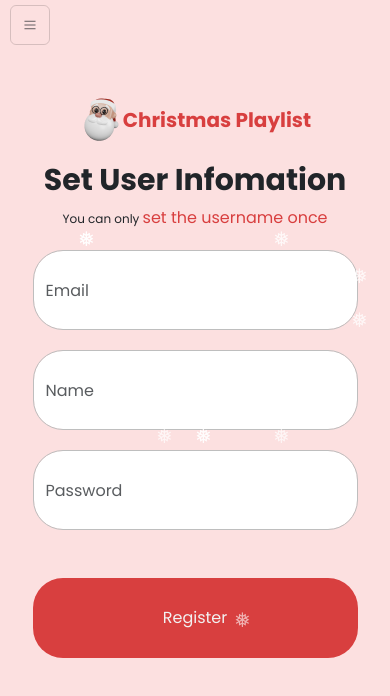
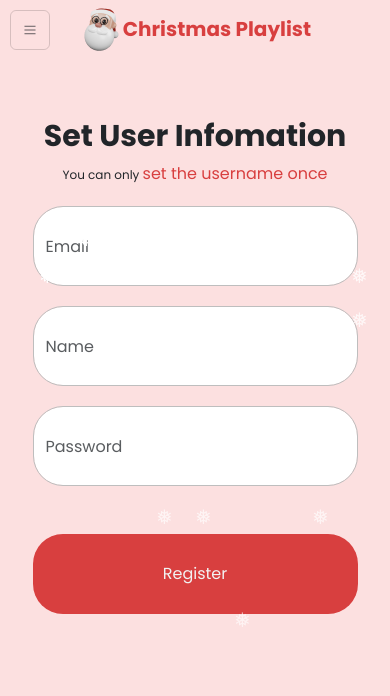
Before and after one commit to ljsunny/react-final-project, a React (Create React App) app: page /register in a window 390 px wide. Shown: the top 696 px of the page. Built offline with nearby package versions, Linux system fonts and the light colour scheme; no server answers.

Commit message:
fixed: mobile header

```diff
--- a/src/css/main.css
+++ b/src/css/main.css
@@ -10,6 +10,16 @@
 body {
   min-height: 100vh;
   background-color: #fce0e0;
+}
+
+.current-page {
+  width: 100%;
+  text-align: center;
+  h1 {
+    color: #d83f3f;
+    font-weight: bold;
+    font-size: 1.25rem;
+  }
 }
 
 /*navigation*/
@@ -163,6 +173,8 @@ body {
   text-align: center;
   border-bottom-left-radius: 66px;
   border-bottom-right-radius: 66px;
+  height: 220px;
+  padding-top: 20px;
 }
 .profileWrap h2 {
   font-size: 20px;
@@ -320,7 +332,8 @@ input[type="file"] {
     min-height: 100vh;
     height: 100%;
   }
-  .loginForm {
+  .loginForm,
+  .regForm {
     width: 80%;
     max-width: 400px;
     height: calc(100vh - 50px);
--- a/src/css/treeGrid.css
+++ b/src/css/treeGrid.css
@@ -14,6 +14,7 @@
   width: 80%;
   margin: 0 auto;
   margin-top: 100px;
+  padding: 50px 50px 50px 100px;
 
   img {
     width: 100%;
@@ -36,6 +37,7 @@
       ". item5 . item6 . item7 . item8 ."
       "item9 . item10 . item11 . item12 . item13";
     align-items: start;
+    padding: 50px 50px 50px 100px;
 
     div {
       display: flex;
@@ -157,10 +159,12 @@
   color: #d83f3f;
   font-weight: 700;
   text-align: center;
+  padding-top: 50px;
 
   span {
     color: black;
     font-weight: 900;
+    font-size: 2rem;
   }
 }
 
@@ -171,4 +175,11 @@
       grid-template-columns: repeat(3, 1fr);
     }
   }
+  .tree-area {
+    margin-top: 50px;
+    padding: 0;
+    .tree-grid {
+      padding: 0;
+    }
+  }
 }
--- a/src/pages/Home.js
+++ b/src/pages/Home.js
@@ -13,7 +13,7 @@ export default function Home() {
     const savedRemoveItems = localStorage.getItem("removeItems");
 
     return {
-      points: savedPoints ? parseInt(savedPoints) : 100,
+      points: savedPoints ? parseInt(savedPoints) : 0,
       decoItems: savedDecoItems ? JSON.parse(savedDecoItems) : {
         "deco-item-1": null,
         "deco-item-2": null,
--- a/src/pages/Login.js
+++ b/src/pages/Login.js
@@ -42,8 +42,8 @@ const Login = ({ onLogin }) => {
   return (
     <div className="loginForm">
       <div className="d-flex mx-auto mt-5 t-box d-lg-none" style={{ justifyContent: 'center', alignItems: 'center'}}>
-      <img src="/santa.png"/>
-      <h1 className="head-t">Christmas Playlist</h1>
+      {/* <img src="/santa.png"/>
+      <h1 className="head-t">Christmas Playlist</h1> */}
       </div>
       <h2>User login</h2>
       <input
--- a/src/pages/Navbar.js
+++ b/src/pages/Navbar.js
@@ -27,6 +27,9 @@ const currentDisplay = (path) => location.pathname === path;
 return (
   <div className="nav-wrap">
     <nav style={{ backgroundColor: isProfilePage ? "#d83f3f" : undefined }} className="navbar navbar-expand-lg nav-icon">
+      <div className="current-page">
+        <h1><img src="/santa.png"/>Christmas Playlist</h1>
+      </div>
       <div className="container-fluid">
         <button
           className="navbar-toggler"
@@ -40,10 +43,11 @@ return (
           <span className={`navbar-toggler-icon ${isProfilePage ? "icon-white" : "icon-black"}`}></span>
         </button>
 
+
         <div className="collapse navbar-collapse" id="navbarNav">
           <ul className="navbar-nav me-auto mt-2 mt-lg-0">
           <li className="nav-item d-none d-lg-block nav-t">
-            <img src="/santa.png" alt="logo"/>
+            <img src="./santa.png" alt="logo"/>
             Christmas Playlist</li>
             {/* check if logged in or not */}
             {isLogin ? (
--- a/src/pages/Register.js
+++ b/src/pages/Register.js
@@ -59,8 +59,8 @@ const Register = () => {
   return (
     <div className="regForm">
       <div className="d-flex mx-auto mt-5 d-lg-none" style={{ justifyContent: 'center', alignItems: 'center'}}>
-      <img src="/santa.png"/>
-      <h1 className="head-t">Christmas Playlist</h1>
+      {/* <img src="/santa.png"/>
+      <h1 className="head-t">Christmas Playlist</h1> */}
       </div>
       <h2>Set User Infomation</h2>
       <p>You can only <span className="red">set the username once</span></p>
```
